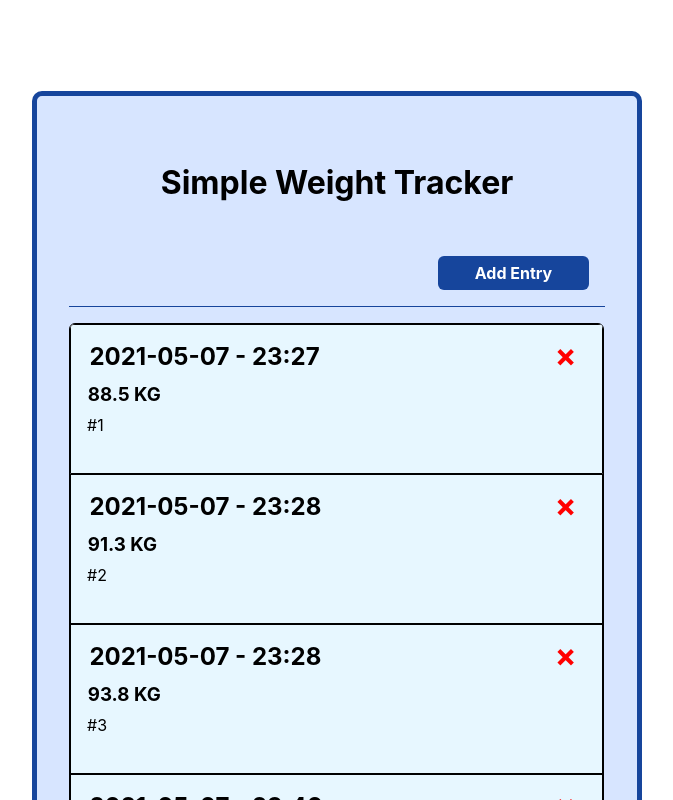
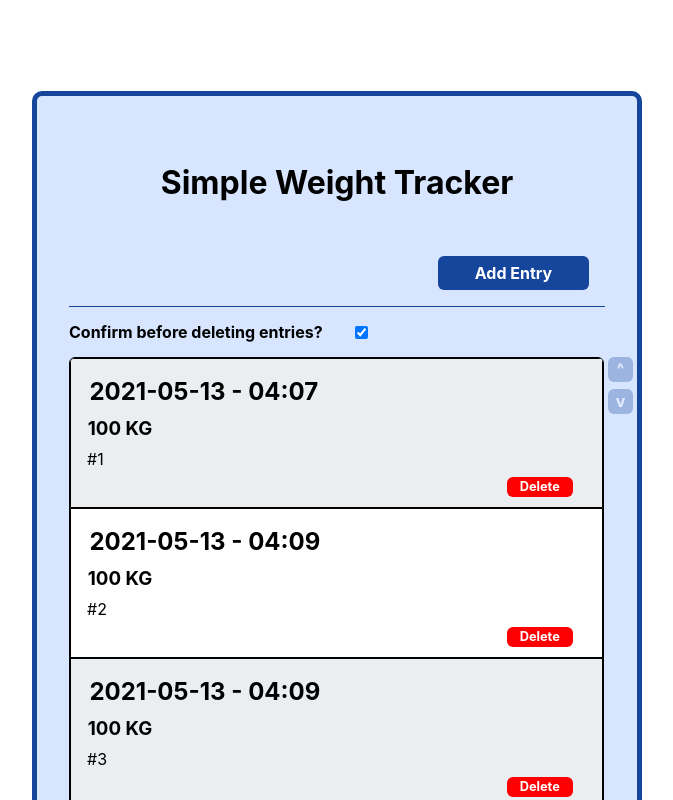
Before and after one commit to aziznal/react_weight_tracker, a React (Create React App) app: page / in a window 1280 px wide. Shown: the top 800 px of the page, without its empty margins (103-776 px from the left). Built offline with nearby package versions, Linux system fonts and the light colour scheme; data requests are answered from the project's data file.

Commit message:
Implement confirm-delete based on react-confirm-alert
- Weight list entries now alternate colors
- re-styled delete button
- positioned scroll-to-end buttons better
- converted date-utils to return local timezone values

```diff
--- a/db.json
+++ b/db.json
@@ -1,32 +1,53 @@
 {
   "weights": [
     {
-      "weight": 88.5,
+      "weight": 100,
       "unit": "KG",
-      "date": "2021-05-07",
-      "time": "23:27",
+      "date": "2021-05-13",
+      "time": "04:07",
       "id": 1
     },
     {
-      "weight": 91.3,
+      "weight": 100,
       "unit": "KG",
-      "date": "2021-05-07",
-      "time": "23:28",
+      "date": "2021-05-13",
+      "time": "04:09",
       "id": 2
     },
     {
-      "weight": 93.8,
+      "weight": 100,
       "unit": "KG",
-      "date": "2021-05-07",
-      "time": "23:28",
+      "date": "2021-05-13",
+      "time": "04:09",
       "id": 3
     },
     {
-      "weight": 195,
-      "unit": "LBS",
-      "date": "2021-05-07",
-      "time": "23:40",
+      "weight": 100,
+      "unit": "KG",
+      "date": "2021-05-13",
+      "time": "04:09",
       "id": 4
+    },
+    {
+      "weight": 100,
+      "unit": "KG",
+      "date": "2021-05-13",
+      "time": "04:09",
+      "id": 5
+    },
+    {
+      "weight": 100,
+      "unit": "KG",
+      "date": "2021-05-13",
+      "time": "04:09",
+      "id": 6
+    },
+    {
+      "weight": 100,
+      "unit": "KG",
+      "date": "2021-05-13",
+      "time": "04:09",
+      "id": 7
     }
   ]
 }
--- a/package.json
+++ b/package.json
@@ -8,6 +8,7 @@
     "@testing-library/user-event": "^12.8.3",
     "node-sass": "^5.0.0",
     "react": "^17.0.2",
+    "react-confirm-alert": "^2.7.0",
     "react-dom": "^17.0.2",
     "react-router-dom": "^5.2.0",
     "react-scripts": "4.0.3",
--- a/src/App.scss
+++ b/src/App.scss
@@ -60,11 +60,11 @@ html {
 	transition: 150ms transform ease;
 
 	&:hover {
-		transform: translateY(-2px);
+		transform: scale(1.05, 1.05);
 	}
 
 	&:active {
-		transform: translateY(-1px);
+		transform: scale(1.02, 1.02);
 		background-color: #210b7c;
 	}
 }
--- /dev/null
+++ b/src/components/WeightList/AskBeforeDeleteCheckBox.js
@@ -0,0 +1,35 @@
+import PropTypes from 'prop-types';
+
+
+const AskBeforeDeleteCheckBox = ({ askBeforeDelete, setAskBeforeDelete }) => {
+
+	const toggleAskBeforeDelete = () => {
+		setAskBeforeDelete(!askBeforeDelete);
+	}
+
+	return (
+
+		<div className="row ask-before-delete-container">
+
+			<label htmlFor="ask-before-delete">Confirm before deleting entries?</label>
+
+			<input
+				name="ask-before-delete"
+				id="ask-before-delete"
+				type="checkbox"
+				defaultChecked={askBeforeDelete}
+				onChange={() => toggleAskBeforeDelete()}
+			/>
+		</div>
+	)
+}
+
+
+AskBeforeDeleteCheckBox.propTypes = {
+
+	askBeforeDelete: PropTypes.bool.isRequired,
+	setAskBeforeDelete: PropTypes.func.isRequired
+
+}
+
+export default AskBeforeDeleteCheckBox
--- a/src/components/WeightList/Entry/Entry.js
+++ b/src/components/WeightList/Entry/Entry.js
@@ -59,9 +59,9 @@ const Entry = ({ data, onDelete }) => {
 				#{weight_entry.id}
 			</span>
 
-			<span className="entry-del" onClick={ () => onDelete(weight_entry.id) }>
-				&times;
-			</span>
+			<button className="btn entry-del" onClick={ () => onDelete(weight_entry.id) }>
+				Delete
+			</button>
 
 		</div>
 	)
--- a/src/components/WeightList/WeightList.js
+++ b/src/components/WeightList/WeightList.js
@@ -1,12 +1,59 @@
+import PropTypes from 'prop-types';
 
-import Entry from './Entry/Entry';
+import Entry, { scrollEntrySectionToBottom, scrollEntrySectionToTop } from './Entry/Entry';
+import AskBeforeDeleteCheckBox from './AskBeforeDeleteCheckBox';
+
+import { confirmAlert } from 'react-confirm-alert';
+import 'react-confirm-alert/src/react-confirm-alert.css';
 
 import './weight-list-styles.scss';
 
 
 
 
-const WeightList = ({ entries, onDelete }) => {
+const WeightList = ({ entries, onDelete, askBeforeDelete, setAskBeforeDelete }) => {
+
+
+	const onDeleteWrapper = (...args) => {
+
+		if (askBeforeDelete) {
+
+			confirmAlert({
+				customUI: ( {onClose} ) => {
+					return (
+
+						<div className="confirm-delete-dialog">
+
+							<h1>Confirm Delete</h1>
+							<p>Are you sure you want to delete entry #{args}?</p>
+
+							<div className="row">
+
+								<button className="btn" onClick={ () => { onDelete(...args); onClose(); } }>
+									Yes
+								</button>
+
+								<button className="btn" onClick={ onClose } style={{backgroundColor: "red"}}>
+									Cancel
+								</button>
+							</div>
+
+						</div>
+
+					)
+				}
+			})
+
+		} else {
+
+			onDelete(...args)
+
+		}
+
+
+
+	}
+
 
 	const createEntriesList = () => {
 
@@ -15,7 +62,7 @@ const WeightList = ({ entries, onDelete }) => {
 		for (let entry of entries) {
 
 			formattedEntryList.push(
-				<Entry key={entry.id} data={entry} onDelete={onDelete}/>
+				<Entry key={entry.id} data={entry} onDelete={onDeleteWrapper} />
 			)
 
 		}
@@ -25,18 +72,49 @@ const WeightList = ({ entries, onDelete }) => {
 	}
 
 	return (
-		<div className="weight-list-container" id="entry-section">
+		<div className="weight-list-container">
 
-			<ul>
+			<AskBeforeDeleteCheckBox
 
-				{
-					createEntriesList()
-				}
+				askBeforeDelete={askBeforeDelete}
+				setAskBeforeDelete={setAskBeforeDelete}
 
-			</ul>
+			/>
+
+			<div className="weight-list" id="entry-section">
+
+				<ul>
+
+					{
+						createEntriesList()
+					}
+
+				</ul>
+
+			</div>
+
+			<button className="btn entry-list-scroll-to-top" onClick={scrollEntrySectionToTop}>
+				^
+			</button>
+
+			<button className="btn entry-list-scroll-to-bottom" onClick={scrollEntrySectionToBottom}>
+				v
+			</button>
 
 		</div>
 	)
 }
 
+
+WeightList.propTypes = {
+
+	entries: PropTypes.array.isRequired,
+
+	onDelete: PropTypes.func.isRequired,
+
+	askBeforeDelete: PropTypes.bool.isRequired,
+	setAskBeforeDelete: PropTypes.func.isRequired
+
+}
+
 export default WeightList
--- a/src/components/WeightList/weight-list-styles.scss
+++ b/src/components/WeightList/weight-list-styles.scss
@@ -1,6 +1,90 @@
+.weight-list-container {
+	position: relative;
 
-.weight-list-container {
+	.entry-list-scroll-to-top,
+	.entry-list-scroll-to-bottom {
 
+		position: absolute;
+
+		right: -1.75em;
+
+		display: flex;
+
+		flex-direction: row;
+
+		align-items: center;
+		justify-content: center;
+
+
+		opacity: 0.3;
+
+		width: 25px;
+		height: 25px;
+
+		margin: 0;
+		padding: 0;
+
+		transition: 250ms opacity ease;
+
+		&:hover {
+			opacity: 100%;
+			transform: none;	// To stop translate on hover from .btn class
+		}
+
+	}
+
+
+	.entry-list-scroll-to-bottom {
+		top: 4.1em;
+	}
+
+	.entry-list-scroll-to-top {
+		top: 2.1em;
+	}
+
+}
+
+.ask-before-delete-container {
+
+	justify-content: flex-start;
+
+	label {
+		width: fit-content;
+		cursor: pointer;
+	}
+
+	input {
+		width: fit-content;
+		cursor: pointer;
+	}
+
+}
+
+
+.confirm-delete-dialog {
+
+	position: fixed;
+	top: 35%;
+	left: 40%;
+
+	z-index: 4;
+
+	margin: 0;
+
+	padding-block: 1em;
+	padding-inline: 3em;
+
+
+	border: 1px solid black;
+	border-radius: 6px;
+
+	background-color: #fcfdff;
+
+
+}
+
+
+.weight-list {
 	box-sizing: border-box;
 
 	height: 500px;
@@ -17,21 +101,16 @@
 	background-color: whitesmoke;
 
 	ul {
-
 		display: flex;
 
 		flex-direction: column;
 
 		margin: 0;
 		padding: 0;
-
 	}
-
 }
 
-
 .entry {
-
 	position: relative;
 
 	display: flex;
@@ -43,12 +122,16 @@
 
 	height: 150px;
 
-	padding: .7em;
+	padding: 0.7em;
 	margin: 0;
 
 	border: 1px solid black;
 
-	background-color: rgb(231, 247, 255);
+	background-color: rgb(234, 238, 240);
+
+	&:nth-child(even) {
+		background-color: rgb(255, 255, 255);
+	}
 
 	&:first-of-type {
 		border-top-left-radius: 3px;
@@ -56,33 +139,34 @@
 	}
 
 	* {
-
-		margin: .3em;
+		margin: 0.3em;
 		padding: 0;
-
 	}
 
 	.entry-del {
-
 		position: absolute;
 
-		right: .5em;
-		top: .1em;
+		right: 2em;
+		bottom: 0.5em;
 
-		color: red;
+		padding-block: .2em;
+		padding-inline: 1em;
+
+		background-color: red;
+
 		font-weight: bold;
-		font-size: 2rem;
+		font-size: .8rem;
 
 		cursor: pointer;
 
-		transition: 150ms transform ease;
+		transition: 150ms transform ease, 150ms background-color ease, 150ms color;
 
 		&:hover {
+			transform: scale(1.01, 1.01);
 
-			transform: scale(1.1, 1.1);
+			background-color: rgb(255, 219, 219);
+			color: red;
 
 		}
-
 	}
-
 }
--- a/src/components/pages/HomePage/HomePage.js
+++ b/src/components/pages/HomePage/HomePage.js
@@ -8,13 +8,15 @@ import BackendService from '../../../services/BackendService';
 import Header from './Header';
 import AddWeight from '../../AddWeight/AddWeight';
 import WeightList from '../../WeightList/WeightList';
-import { scrollEntrySectionToBottom, scrollEntrySectionToTop } from '../../WeightList/Entry/Entry';
+import { scrollEntrySectionToBottom } from '../../WeightList/Entry/Entry';
 
 const HomePage = ({ weight, setWeight, weightUnit, setWeightUnit, date, setDate, time, setTime }) => {
 
 	const [showAddWeightMenu, setShowAddWeightMenu] = useState(false);
 
 	const [entries, setEntries] = useState([]);
+
+	const [askBeforeDelete, setAskBeforeDelete] = useState(true);
 
 
 	const getEntries = async () => {
@@ -70,23 +72,18 @@ const HomePage = ({ weight, setWeight, weightUnit, setWeightUnit, date, setDate,
 
 				<div className="separator"></div>
 
+
 				<div>
 
 					<WeightList
 
+						askBeforeDelete={askBeforeDelete}
+						setAskBeforeDelete={setAskBeforeDelete}
+
 						entries={entries}
-
 						onDelete={onDeleteEntry}
 
 					/>
-
-					<button className="btn" onClick={scrollEntrySectionToTop}>
-						Top
-					</button>
-
-					<button className="btn" onClick={scrollEntrySectionToBottom}>
-						Bottom
-					</button>
 
 				</div>
 
--- a/src/utils/date-utils.js
+++ b/src/utils/date-utils.js
@@ -1,11 +1,20 @@
+
 
 function getDateOfToday() {
-	return new Date().toJSON().slice(0, 10);
+
+	// Note: Returns Local Date
+
+	let date = new Date();
+
+	return date.getFullYear() + "-" + ('0' + (date.getMonth()+1)).slice(-2) + '-' + ('0' + date.getDate()).slice(-2);
 }
 
 
 function getTimeRightNow() {
-	return new Date().toJSON().slice(11, 16);
+
+	// Note: Returns Local Time
+
+	return new Date().toTimeString().slice(0, 5);
 }
 
 
```
Also changed, not shown: 1 other file (tests, documents, lock files or other folders).
